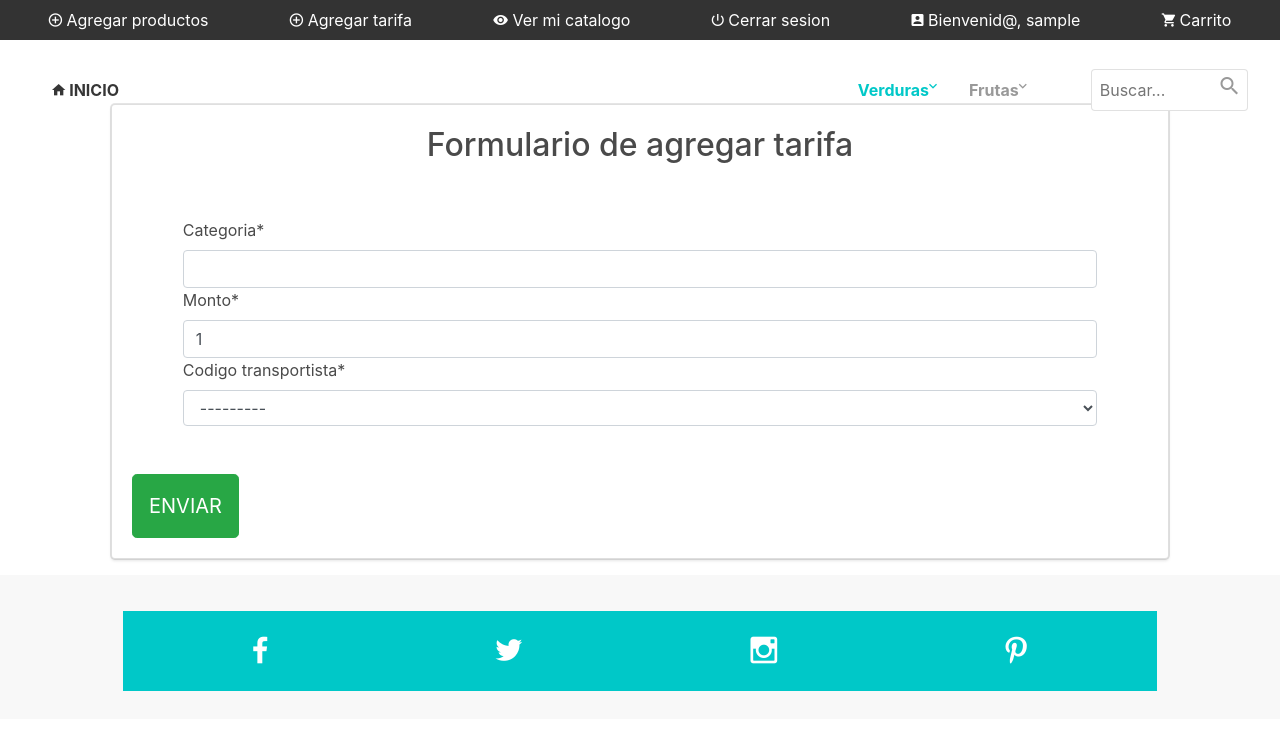
After one commit to xowito/AEPDE, a Django app: page /agregar_tarifa in a window 1280 px wide. The commit adds this page. Shown: the top 730 px of the page. Run offline with Django 4.2, Linux system fonts and the light colour scheme; the visitor is signed in with stand-in values (Sample User, id 1); data that the repository does not hold is empty; some libraries are stand-ins or nearby versions.

Commit message:
Termino sprint, tarifa y transporte

```diff
--- a/AEPDE_VENV/AEPDE_SITE/AEPDE_APP/forms.py
+++ b/AEPDE_VENV/AEPDE_SITE/AEPDE_APP/forms.py
@@ -22,3 +22,9 @@ class NewUserForm(UserCreationForm):
 		if commit:
 			user.save()
 		return user
+
+
+class formulario_agregar_tarifa(forms.ModelForm):
+    class Meta:
+        model = Tarifa
+        fields = '__all__'
--- a/AEPDE_VENV/AEPDE_SITE/AEPDE_APP/models.py
+++ b/AEPDE_VENV/AEPDE_SITE/AEPDE_APP/models.py
@@ -72,3 +72,21 @@ class ItemCarrito(models.Model):
 
     def __str__(self):
         return f"{self.cantidad} x {self.producto.descripcion} en el carrito de {self.carrito.usuario.username}"
+
+class Transportista(models.Model):
+    codigo_transportista = models.IntegerField(primary_key=True)
+    nombre = models.CharField(max_length=200)
+    def __str__(self):
+        return f"{self.codigo_transportista} - {self.nombre}"
+
+
+class Tarifa(models.Model):
+    categoria = models.CharField(max_length=50)
+    monto = models.IntegerField(default=1)
+    codigo_transportista = models.ForeignKey(Transportista, on_delete=models.CASCADE)
+    def __str__(self):
+        return f"{self.categoria} - {self.monto}"
+    class Meta:
+        permissions = [
+            ("puede_acceder_url","Puede acceder a la URL")
+        ]
--- /dev/null
+++ b/AEPDE_VENV/AEPDE_SITE/AEPDE_APP/templates/AEPDE_APP/agregar_tarifa.html
@@ -0,0 +1,20 @@
+{% extends 'AEPDE_APP/base.html' %}
+{% load static %}
+{% load crispy_forms_tags %}
+
+{% block header %}
+    <div class="container mt-5">
+        <div class="card mt-5 ">
+            <div class="card-title d-flex justify-content-center">
+                <h1 class="">Formulario de agregar tarifa</h1>
+            </div>
+            <div class="card-body">
+                <form action="" method="POST" enctype="multipart/form-data">
+                    {% csrf_token %}
+                    {{ form | crispy }}
+                    <input class="btn btn-lg btn-success mt-5" type="submit" value="Enviar">
+                </form>
+            </div>
+        </div>
+    </div>
+{% endblock header %}
--- a/AEPDE_VENV/AEPDE_SITE/AEPDE_APP/templates/AEPDE_APP/base.html
+++ b/AEPDE_VENV/AEPDE_SITE/AEPDE_APP/templates/AEPDE_APP/base.html
@@ -43,6 +43,7 @@
                 <a class="navbar-top-links" href={% url 'agregar_productos' %}><i class="zmdi zmdi-plus-circle-o"></i> Agregar productos</a>
 
             </li>
+            <li class="navbar-top-items"><a class="navbar-top-links" href={% url 'agregar_tarifa' %}><i class="zmdi zmdi-plus-circle-o"></i> Agregar tarifa</a></li>
             <li class="navbar-top-item">
               <a class="navbar-top-links" href={% url 'catalogo_productor' %}><i class="zmdi zmdi-eye"></i> Ver mi catalogo</a>
             </li>
--- a/AEPDE_VENV/AEPDE_SITE/AEPDE_APP/urls.py
+++ b/AEPDE_VENV/AEPDE_SITE/AEPDE_APP/urls.py
@@ -11,4 +11,5 @@ urlpatterns = [
     path('detalle_producto/<id>',detalle_producto,name="detalle_producto"),
     path('agregar_favorito/<int:id>/', agregar_favorito, name='agregar_favorito'),
     path('agregar_al_carrito/', agregar_al_carrito, name='agregar_al_carrito'),
+    path('agregar_tarifa',agregar_tarifa, name="agregar_tarifa"),
 ]
--- a/AEPDE_VENV/AEPDE_SITE/AEPDE_APP/views.py
+++ b/AEPDE_VENV/AEPDE_SITE/AEPDE_APP/views.py
@@ -1,6 +1,6 @@
 from django.http import HttpRequest ,HttpResponseRedirect
 from django.shortcuts import render,  redirect, get_object_or_404
-from .forms import formulario_agregar_producto
+from .forms import formulario_agregar_producto,formulario_agregar_tarifa
 from .models import Producto, Productor, Favorito, Carrito ,ItemCarrito
 from .forms import NewUserForm
 from django.contrib.auth import login, authenticate,logout, get_user
@@ -8,16 +8,18 @@ from django.contrib.auth.forms import AuthenticationForm
 from django.contrib import messages
 from django.db.models import Q
 from django.shortcuts import  redirect
-from django.contrib.auth.decorators import login_required
-
+from django.contrib.auth.decorators import login_required, permission_required
+from django.contrib.auth.models import Permission
 
 #Vista home
 
 def home(request):
+    add_tarifa_permission = Permission.objects.get(codename='add_tarifa')
     pr = Productor.objects.all()
     p = Producto.objects.all()
     a = request.user.id
     data = {
+        "add_tarifa_permission":add_tarifa_permission,
         "producto": p,
         "productor":pr,
         "as":a
@@ -31,7 +33,7 @@ def detalle_producto(request,id):
     sucursal = detalle.sucursal
     data = {"obj":detalle,"productor": productor,"sucursal":sucursal,}
     return render(request,'AEPDE_APP/detalle_producto.html',data)
-
+@login_required
 def agregar_productos(request):
     formulario = formulario_agregar_producto()
     data={"form":formulario}
@@ -122,3 +124,16 @@ def agregar_al_carrito(request):
 
         messages.success(request, f"{cantidad} x {producto.descripcion} agregado al carrito.")
     return redirect('detalle_producto', id=producto_id)
+
+@login_required
+@permission_required('AEPDE_APP.add_tarifa', raise_exception=True)
+def agregar_tarifa(request):
+    formulario = formulario_agregar_tarifa()
+    data={"form":formulario}
+    if request.method == 'POST':
+        formulario = formulario_agregar_tarifa(request.POST, request.FILES)
+        if formulario.is_valid():
+            formulario.save()
+            messages.success(request, "Tarifa agregada correctamente")
+            return redirect(to="home")
+    return render(request,"AEPDE_APP/agregar_tarifa.html",data)
```
Also changed, not shown: AEPDE_VENV/AEPDE_SITE/AEPDE_APP/migrations/0022_transportista_tarifa.py (added), AEPDE_VENV/AEPDE_SITE/media/images/Romaine_lettuce_5PcEmKX.jpg (added).
